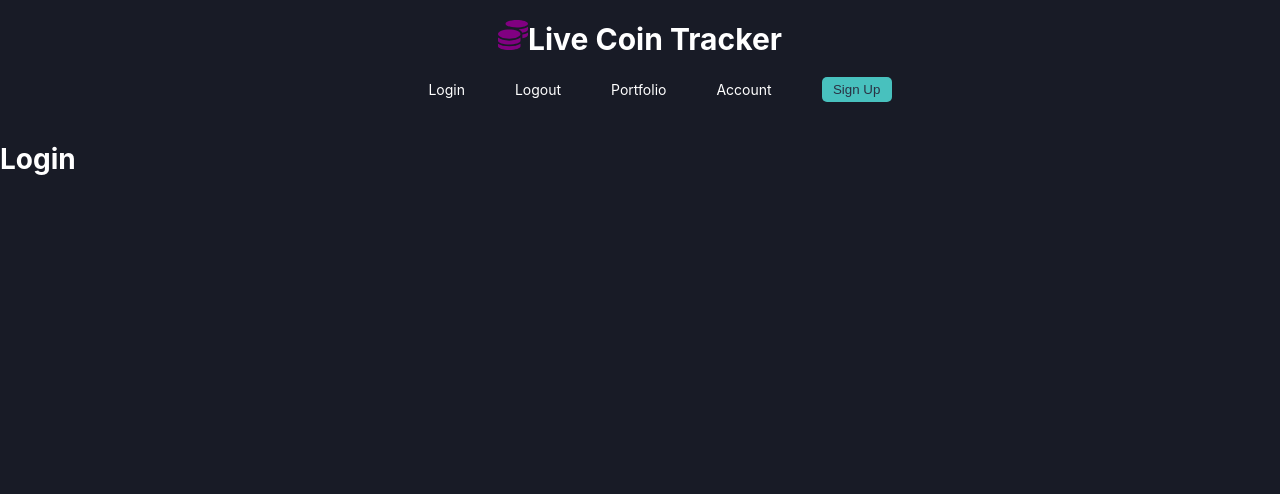
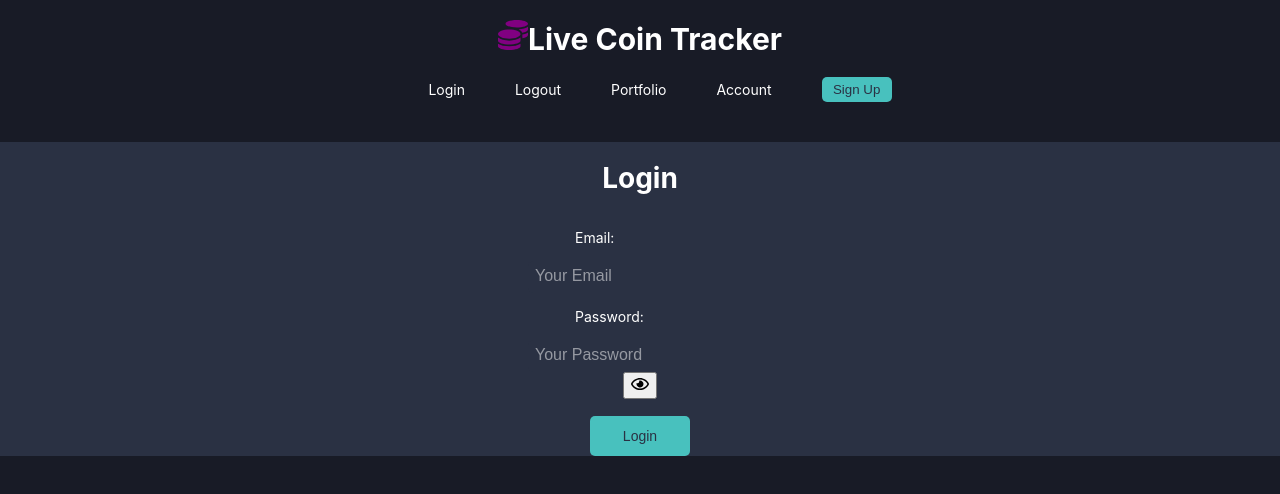
Before and after one commit to niallb01/react-crypto-tracker-api, a React (Create React App) app: page /login in a window 1280 px wide. Shown: the top 494 px of the page. Built offline with nearby package versions, Linux system fonts and the light colour scheme; no server answers.

Commit message:
delete portfolio items added

```diff
--- a/package.json
+++ b/package.json
@@ -16,7 +16,7 @@
     "nodemon": "^2.0.20",
     "react": "^18.2.0",
     "react-dom": "^18.2.0",
-    "react-icons": "^4.4.0",
+    "react-icons": "^4.6.0",
     "react-redux": "^8.0.2",
     "react-router-dom": "^6.4.1",
     "react-scripts": "5.0.1",
--- a/src/App.css
+++ b/src/App.css
@@ -52,8 +52,8 @@ body {
   display: flex;
   align-items: center;
   justify-content: space-around;
-  flex-direction: row;
-  /* background: #2a3143; */
+  flex-direction: column;
+  background: #2a3143;
 }
 
 .crypto-icon {
@@ -64,7 +64,7 @@ body {
   width: 100px;
 }
 
-.star-icon {
+a .star-icon {
   fill: #ffffff;
   opacity: 0.5;
 }
@@ -175,7 +175,8 @@ a {
   cursor: pointer;
 }
 
-.add-coin-button {
+.add-coin-button,
+.login-button {
   background-color: #48c1be;
   color: #2a3143;
   font-size: 14px;
@@ -202,7 +203,8 @@ a {
 }
 
 .add-coin-button:hover,
-.sign-up-button:hover {
+.sign-up-button:hover,
+.login-button:hover {
   background-color: #384d61;
   color: #48c1be;
   border: 1px solid;
@@ -212,6 +214,38 @@ a {
   background-color: #384d61;
   color: #dd143c;
   border: 1px solid;
+}
+
+.login-container {
+  background: #2a3143;
+  background: #2a3143;
+  display: flex;
+  justify-content: center;
+  align-items: center;
+  flex-wrap: wrap;
+  flex-direction: column;
+}
+
+label {
+  display: inline-block;
+  width: 130px;
+  padding: 5px;
+  margin: 10px;
+}
+
+/* label::after {
+  content: "*";
+  color: #333333;
+  margin: 5px;
+} */
+
+.login-password-input,
+.login-email-input {
+  width: 220px;
+  height: 30px;
+  border-radius: 5px 0px 0px 5px;
+  background: #2a3143;
+  border-width: 0em;
 }
 
 @media (max-width: 600px) {
--- a/src/App.js
+++ b/src/App.js
@@ -24,7 +24,6 @@ function getApiData() {
 function App() {
   const [home, setCoins] = useState(getApiData());
   const [page, setPage] = useState(1);
-  const [search, setSearch] = useState("");
   const [coinDescription, setDesc] = useState(getApiData());
   const [portfolio, addPortfolio] = useState([]);
 
@@ -86,7 +85,9 @@ function App() {
         <Route path="/sign-up" element={<SignUp />} />
         <Route
           path="/portfolio"
-          element={<Portfolio portfolio={portfolio} />}
+          element={
+            <Portfolio portfolio={portfolio} addPortfolio={addPortfolio} />
+          }
         />
         <Route path="/modify-account" element={<ModifyAccount />} />
       </Routes>
--- a/src/components/24hr.jsx
+++ b/src/components/24hr.jsx
@@ -2,7 +2,7 @@ const TwentyFourHour = (props) => {
   return (
     <>
       {props.twentyFourHour < 0 ? (
-        <p className="twenty-four-hours-red">-{props.twentyFourHour}%</p>
+        <p className="twenty-four-hours-red">{props.twentyFourHour}%</p>
       ) : (
         <p className="twenty-four-hours-green">{props.twentyFourHour}%</p>
       )}
--- a/src/demo.js
+++ /dev/null
@@ -1,5 +0,0 @@
-const add = (x, y) => {
-  return x + y;
-};
-
-add(1, 2);
--- a/src/pagecomponents/Home.jsx
+++ b/src/pagecomponents/Home.jsx
@@ -8,6 +8,7 @@ import CoinDescription from "./CoinDescription";
 const Home = (props) => {
   const [page, setPage] = useState(1);
   const [search, setSearch] = useState("");
+  // const [toggle, setToggle] = useState(false);
 
   const handleSearchInput = (e) => {
     setSearch(e.target.value);
@@ -54,11 +55,13 @@ const Home = (props) => {
             key={coin.name}
           >
             <div className="coin-container">
-              <FaRegStar
-                onClick={() => handlePortfolioItem(coin.name)}
-                className="star-icon"
-                size="16"
-              />
+              <Link to={"#"}>
+                <FaRegStar
+                  onClick={() => handlePortfolioItem(coin.name)}
+                  className="star-icon"
+                  size="16"
+                />
+              </Link>
               <Coin
                 id={coin.id}
                 rank={coin.market_cap_rank}
--- a/src/pagecomponents/Login.jsx
+++ b/src/pagecomponents/Login.jsx
@@ -1,7 +1,31 @@
+import { FaRegEye, FaRegEyeSlash } from "react-icons/fa";
+
 const Login = (props) => {
   return (
     <>
-      <h1>Login</h1>
+      <form className="login-form">
+        <div className="login-container">
+          <h1>Login</h1>
+          <label>Email:</label>
+          <input
+            type="text"
+            className="login-email-input"
+            name="email"
+            placeholder="Your Email"
+          />
+          <label>Password:</label>
+          <input
+            className="login-password-input"
+            name="password"
+            placeholder="Your Password"
+          />
+          <button className="password-icon-button">
+            <FaRegEye size="18" />
+          </button>
+          <br />
+          <button className="login-button">Login</button>
+        </div>
+      </form>
     </>
   );
 };
--- a/src/pagecomponents/Portfolio.jsx
+++ b/src/pagecomponents/Portfolio.jsx
@@ -1,18 +1,23 @@
-import PortfolioCoin from "../components/PortfolioCoin";
-import Coin from "../components/Coin";
-import { FaStar, FaRegStar, FaSearch } from "react-icons/fa";
+const Portfolio = (props) => {
+  const onDeletePortfolio = (item) => {
+    const deletePortfolio = [...props.portfolio];
+    deletePortfolio.splice(item);
+    props.addPortfolio(deletePortfolio);
+  };
+  console.log("props", props.portfolio);
 
-const Portfolio = (props) => {
-  console.log(props);
   return (
     <>
       <div className="portfolio-container">
         <h1>My Portfolio</h1>
         <button className="add-coin-button">+ Add Coin</button>
-        <button className="delete-coin-button">Delete</button>
+
         {props.portfolio.map((item) => {
           return <p>{item}</p>;
         })}
+        <button onClick={onDeletePortfolio} className="delete-coin-button">
+          Delete
+        </button>
       </div>
     </>
   );
```
Also changed, not shown: 1 other file (tests, documents, lock files or other folders).
